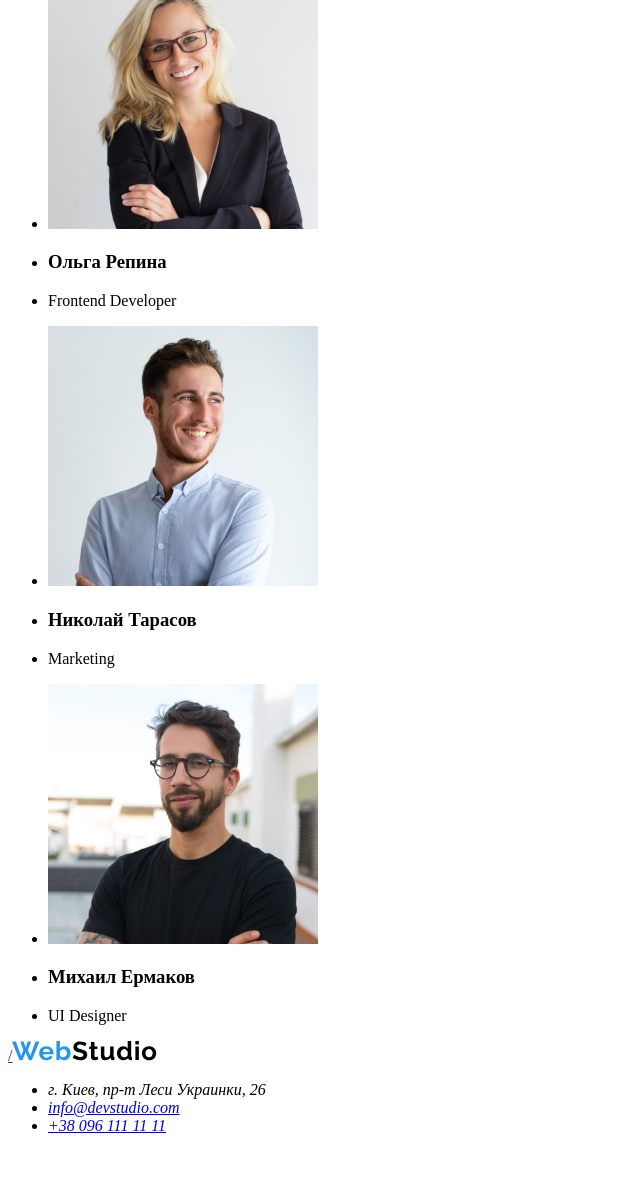
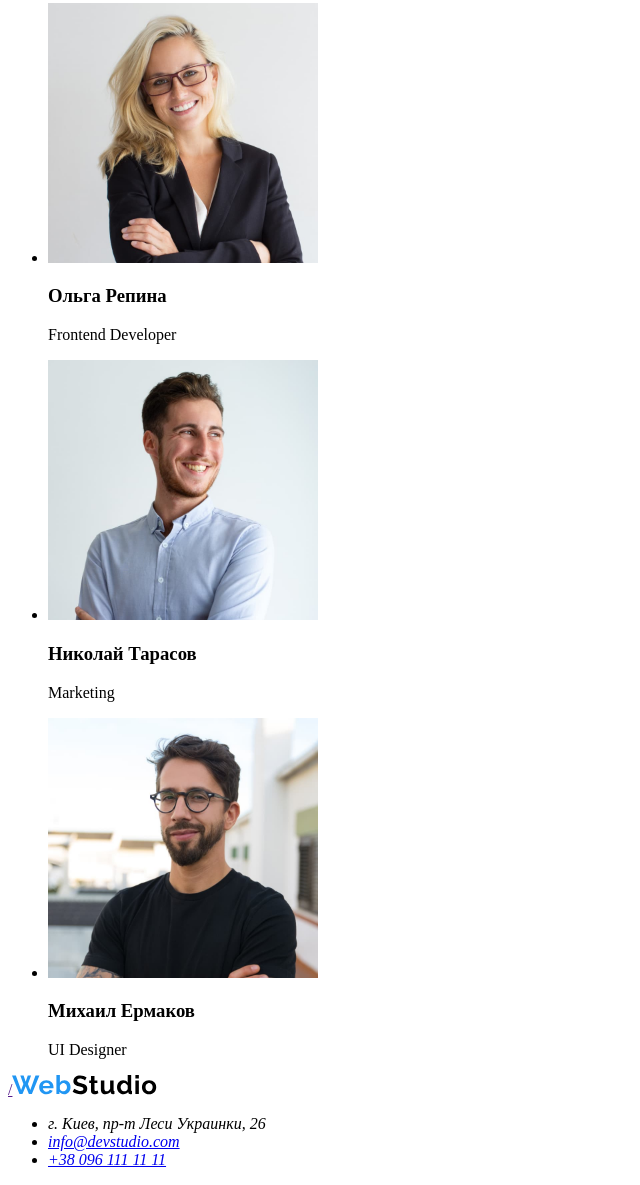
Before and after one commit to basyan68/goit-markup-hw-01, a plain HTML site: page index.html in a window 1280 px wide. Shown: the part 1968-3153 px from the top of the page, without its empty margins (0-640 px from the left). Before the commit the page ends 3119 px from the top, so only its background shows below. Drawn offline with Linux system fonts and the light colour scheme.

Commit message:
Update index.html

```diff
--- a/index.html
+++ b/index.html
@@ -11,9 +11,9 @@
         <a href="./index.html">/</a><img src="./images/WebStudio.svg" alt="логотип">
         <nav>
             <ul>
-                <li> <a href="">Студия</a></li>
-                <li> <a href="">Портфолио</a></li>
-                <li> <a href="">Контакты</a></li>
+                <li><a href="">Студия</a></li>
+                <li><a href="">Портфолио</a></li>
+                <li><a href="">Контакты</a></li>
             </ul>
         </nav>
         <ul>
@@ -55,18 +55,18 @@
         <section>
             <h2>Наша команда</h2>
             <ul>
-                <li><img src="./images/img4.jpg" width="270" height="260"  alt="игорь"></li>
-                <li><h3>Игорь Демьяненко</h3></li>
-                <li><p>Product Designer</p></li>
-                <li><img src="./images/img5.jpg" width="270" height="260" alt="ольга"></li>
-                <li><h3>Ольга Репина</h3></li>
-                <li><p>Frontend Developer</p></li>
-                <li><img src="./images/img6.jpg" width="270" height="260" alt="николай"></li>
-                <li><h3>Николай Тарасов</h3></li>
-                <li><p>Marketing</p></li>
-                <li><img src="./images/img7.jpg" width="270" height="260" alt="михаил"></li>
-                <li><h3>Михаил Ермаков</h3></li>
-                <li><p>UI Designer</p></li>
+                <li><img src="./images/img4.jpg" width="270" height="260"  alt="игорь">
+                <h3>Игорь Демьяненко</h3>
+                ><p>Product Designer</p></li>
+                <li><img src="./images/img5.jpg" width="270" height="260" alt="ольга">
+                <h3>Ольга Репина</h3>
+                <p>Frontend Developer</p></li>
+                <li><img src="./images/img6.jpg" width="270" height="260" alt="николай">
+                <h3>Николай Тарасов</h3>
+                <p>Marketing</p></li>
+                <li><img src="./images/img7.jpg" width="270" height="260" alt="михаил">
+                <h3>Михаил Ермаков</h3>
+                <p>UI Designer</p></li>
             </ul>
         </section>
     </main>
```
